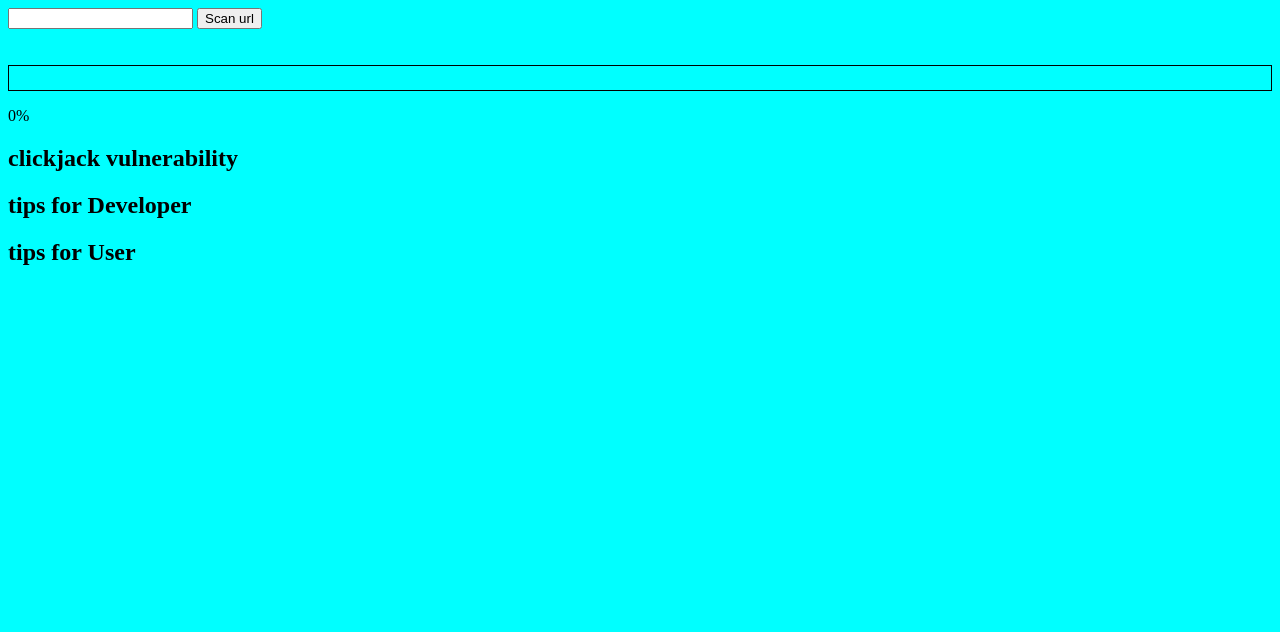
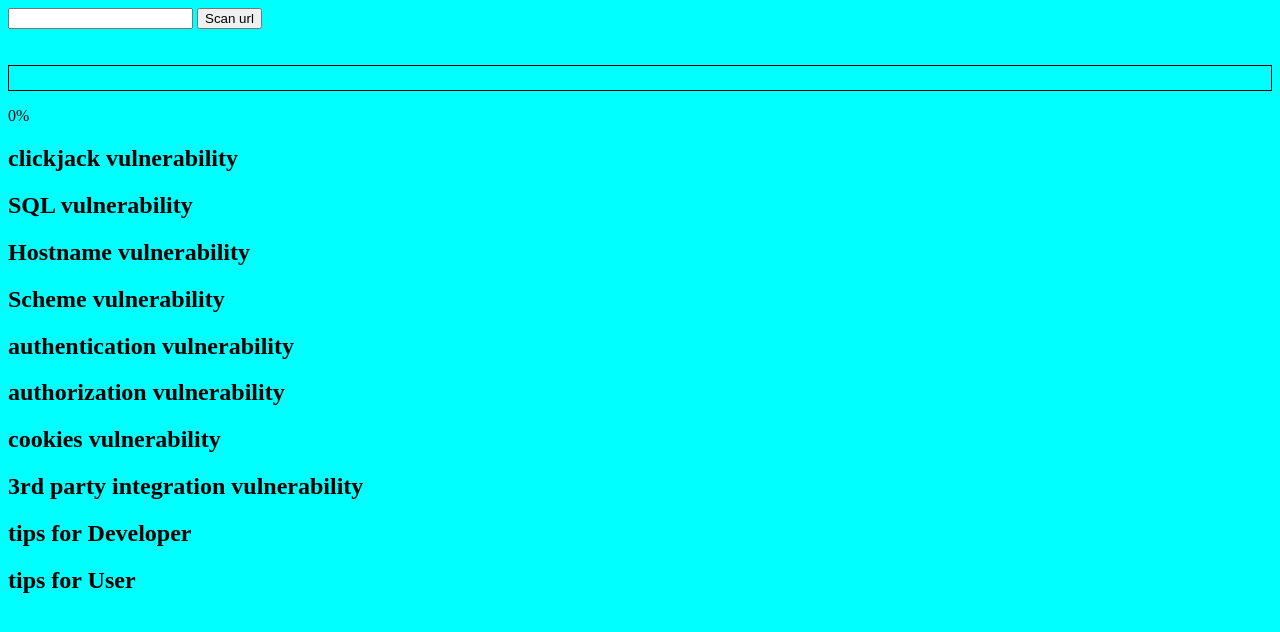
Before and after one commit to rigelyinwun/data-leaking-risk-scanner, a Flask app: page / in a window 1280 px wide. Shown: the top 632 px of the page. Run offline with Flask 3, Linux system fonts and the light colour scheme; some libraries are stand-ins or nearby versions.

Commit message:
success show

```diff
--- a/hackathon/templates/index.html
+++ b/hackathon/templates/index.html
@@ -29,8 +29,21 @@
 
     <div class="param">
         <h2>clickjack vulnerability</h2>
-        <ul id="clickjack">
-        </ul>
+        <ul id="clickjack"></ul>
+        <h2>SQL vulnerability</h2>
+        <ul id="sql"></ul>
+        <h2>Hostname vulnerability</h2>
+        <ul id="hostname"></ul>
+        <h2>Scheme vulnerability</h2>
+        <ul id="scheme"></ul>
+        <h2>authentication vulnerability</h2>
+        <ul id="authenticate"></ul>
+        <h2>authorization vulnerability</h2>
+        <ul id="authorize"></ul>
+        <h2>cookies vulnerability</h2>
+        <ul id="cookies"></ul>
+        <h2>3rd party integration vulnerability</h2>
+        <ul id="thirdParty"></ul>
     </div>
 
     <div class="tipforDev">
@@ -87,9 +100,76 @@
                         tipDev.push('add on missing clickjack headers')
                         tipUser.push('be careful')
                     } else {
-                        $('#clickjack').text('Have no clickjack vulnerability')
+                        $('#clickjack').append('<li>Have no clickjack vulnerability</li>')
                     }
 
+                    if(response.sqlScore==17){
+                        $('#sql').append('<li>No SQL injection attack vulnerability detected</li>')
+                    }else{
+                        $('#sql').append('<li>SQL injection attack vulnerability detected</li>')
+                        tipDev.push('blablabla')
+                        tipUser.push('blablabla')
+                    }
+
+                    if(response.hnScore==9){
+                        $('#hostname').append('<li>'+response.hostName+' is valid hostname</li>')
+                    }else{
+                        $('#hostname').append('<li>Invalid hostname</li>')
+                        tipDev.push('blablabla')
+                        tipUser.push('blablabla')
+                    }
+
+                    if(response.scheme){
+                        $('#scheme').append('<li>Secure scheme</li>')
+                    }else{
+                        $('#scheme').append('<li>Insecure scheme</li>')
+                        tipDev.push('blablabla')
+                        tipUser.push('blablabla')
+                    }
+
+                    if(response.auth_header){
+                        $('#authenticate').append('<li>Authentication Required</li>')
+                    }else if(response.auth_meta){
+                        $('#authenticate').append('<li>Authentication Required</li>')
+                    }else{
+                        $('#authenticate').append('<li>No authentication required</li>')
+                        tipDev.push('blablabla')
+                        tipUser.push('blablabla')
+                    }
+
+                    if(response.authorize){
+                        $('#authorize').append('<li>Authorization Required</li>')
+                    }else{
+                        $('#authorize').append('<li>No Authorization Required</li>')
+                        tipDev.push('blablabla')
+                        tipUser.push('blablabla')
+                    }
+
+                    if(response.cookiesNum>0){
+                        $('#cookies').append('<li>There are '+response.cookiesNum+' normal cookies detected</li>')
+                        tipDev.push('blablabla')
+                        tipUser.push('blablabla')
+                    }else{
+                        $('#cookies').append('<li>No normal cookies detected</li>')
+                    }
+
+                    if(response.thirdPartyCookies>0){
+                        $('#thirdParty').append('<li>There are '+response.thirdPartyCookies+' third party cookies detected</li>')
+                        tipDev.push('blablabla')
+                        tipUser.push('blablabla')
+                    }else{
+                        $('#thirdParty').append('<li>No third party cookies detected</li>')
+                    }
+                    if(response.thirdPartyRequest>0){
+                        $('#thirdParty').append('<li>There are '+response.thirdPartyRequest+' requests to external domain detected</li>')
+                        tipDev.push('blablabla')
+                        tipUser.push('blablabla')
+                    }else{
+                        $('#thirdParty').append('<li>No request to external domain detected</li>')
+                    }
+
+                    tipDev.push('general')
+                    tipUser.push('general')
                     displayList(tipDev, "#tipDev")
                     displayList(tipUser, "#tipUser")
                 }
```
